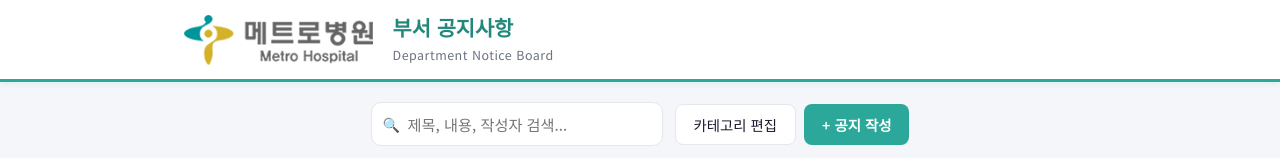
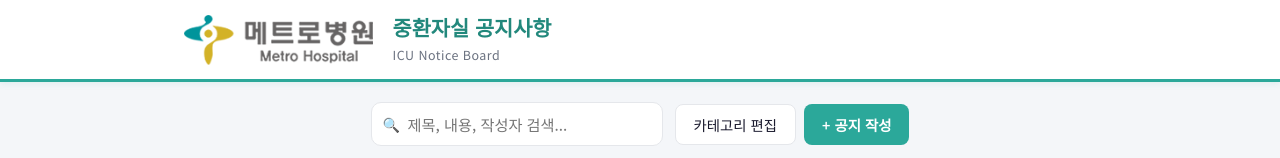
Before and after one commit to willbegoodnurse-arch/metro-hospital-notice, a React (Vite) app: page / in a window 1280 px wide. Shown: the top 158 px of the page. Built offline with nearby package versions, Linux system fonts and the light colour scheme.

Commit message:
feat: 상단 타이틀을 중환자실 공지사항으로 변경
- Header: 부서 공지사항 → 중환자실 공지사항 (ICU Notice Board)
- index.html: 페이지 title 및 description 업데이트

```diff
--- a/index.html
+++ b/index.html
@@ -4,8 +4,8 @@
     <meta charset="UTF-8" />
     <link rel="icon" type="image/svg+xml" href="/favicon.svg" />
     <meta name="viewport" content="width=device-width, initial-scale=1.0" />
-    <title>메트로병원 부서 공지사항</title>
-    <meta name="description" content="메트로병원 부서별 공지사항 게시판" />
+    <title>메트로병원 중환자실 공지사항</title>
+    <meta name="description" content="메트로병원 중환자실 공지사항 게시판" />
     <link rel="preconnect" href="https://fonts.googleapis.com" />
     <link rel="preconnect" href="https://fonts.gstatic.com" crossorigin />
     <link href="https://fonts.googleapis.com/css2?family=Noto+Sans+KR:wght@400;500;600;700&display=swap" rel="stylesheet" />
--- a/src/components/Header.jsx
+++ b/src/components/Header.jsx
@@ -6,8 +6,8 @@ export default function Header() {
       <div className="header-inner">
         <img src={logoImg} alt="메트로병원" className="header-logo" />
         <div className="header-title">
-          <h1>부서 공지사항</h1>
-          <span>Department Notice Board</span>
+          <h1>중환자실 공지사항</h1>
+          <span>ICU Notice Board</span>
         </div>
       </div>
     </header>
```
